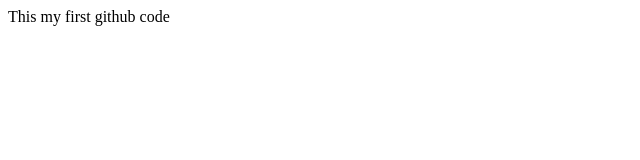
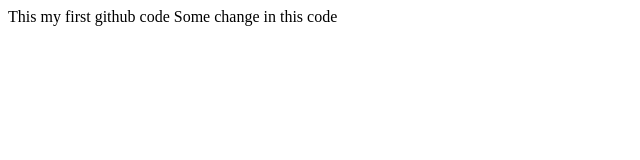
Before and after one commit to Harendracode13/Sample-repo, a plain HTML site: page about.html in a window 1280 px wide. Shown: the whole page, without its empty margins (0-640 px from the left). Drawn offline with Linux system fonts and the light colour scheme.

Commit message:
adding some text

```diff
--- a/about.html
+++ b/about.html
@@ -6,5 +6,6 @@
 </head>
 <body>
     This my first github code
+    Some change in this code
 </body>
 </html>
```
